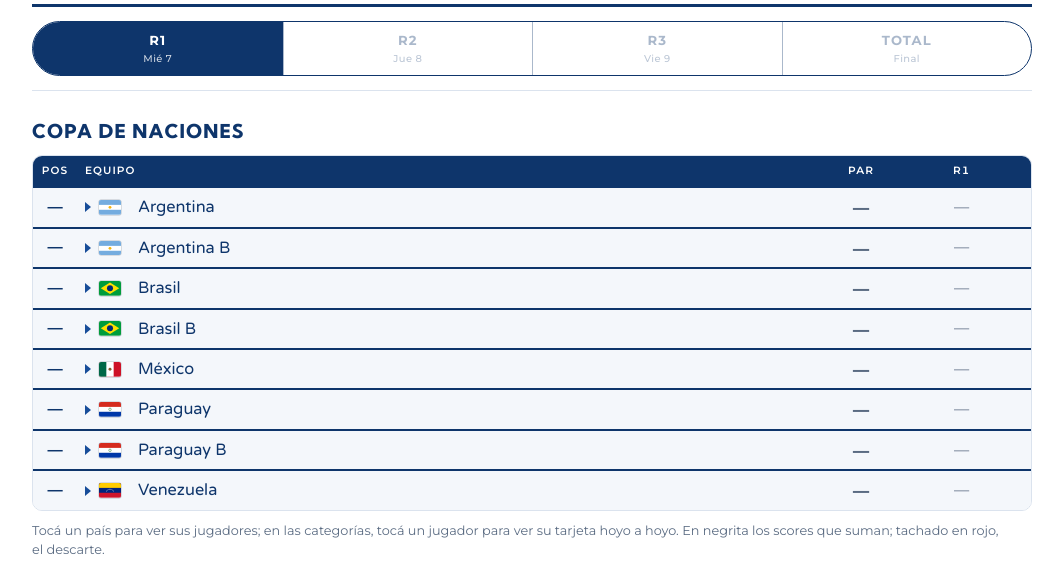
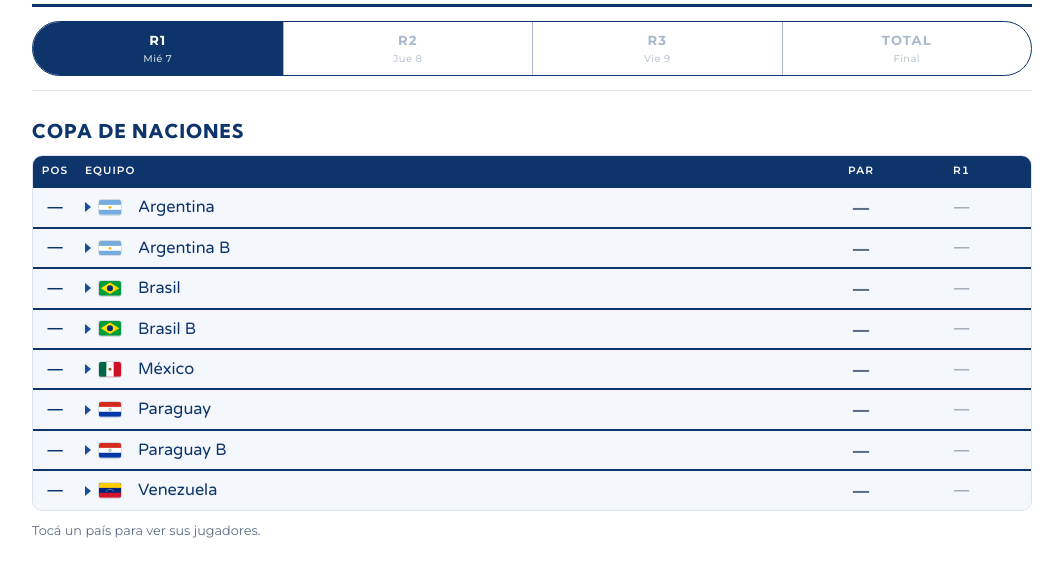
Before and after one commit to dsgomezarce/cl2026, a plain HTML site: page index.html in a window 1280 px wide. Shown: the part 148-727 px from the top of the page, without its empty margins (108-1171 px from the left). Drawn offline with Linux system fonts and the light colour scheme; a web font is replaced by a local one.

Commit message:
Nota de Naciones simplificada
Co-Authored-By: Claude Opus 5.5 <noreply@anthropic.com>
Claude-Session: https://claude.ai/code/session_01SK4fKcY6H5wwZfoHHkpKpr

```diff
--- a/index.html
+++ b/index.html
@@ -383,7 +383,7 @@ addEventListener('resize', fitCards);
 function render(){
   recompute();
   const b = [], sec = (id, title, cap, inner) => `<section class="board" id="${id}"><div class="hd"><h2>${title}</h2><span>${cap}</span></div>${inner}</section>`;
-  b.push(sec('naciones','Copa de Naciones','', teamTable(group('team'),'nac','n') + '<p class="note">Tocá un país para ver sus jugadores; en las categorías, tocá un jugador para ver su tarjeta hoyo a hoyo. En negrita los scores que suman; tachado en rojo, el descarte.</p>'));
+  b.push(sec('naciones','Copa de Naciones','', teamTable(group('team'),'nac','n') + '<p class="note">Tocá un país para ver sus jugadores.</p>'));
   b.push(sec('scratch','Scratch','Gross', playerTable(R.filter(p => p.cat === 'A'),'g', false, 'sc')));
   const RANGE = {A:'Index hasta 4,9', B:'Index 5,0 a 10,9', C:'Index 11,0 a 14,9', D:'Index 15,0 a 18,4', E:'Index 18,5 a 25,9', Damas:'Index hasta 25,9'};
   for (const c of CATS){ const rows = R.filter(p => p.cat === c); b.push(sec('cat-'+c, c === 'Damas' ? 'Damas' : 'Categoría ' + c, RANGE[c], playerTable(rows,'n', c !== 'Damas', c))); }
```
